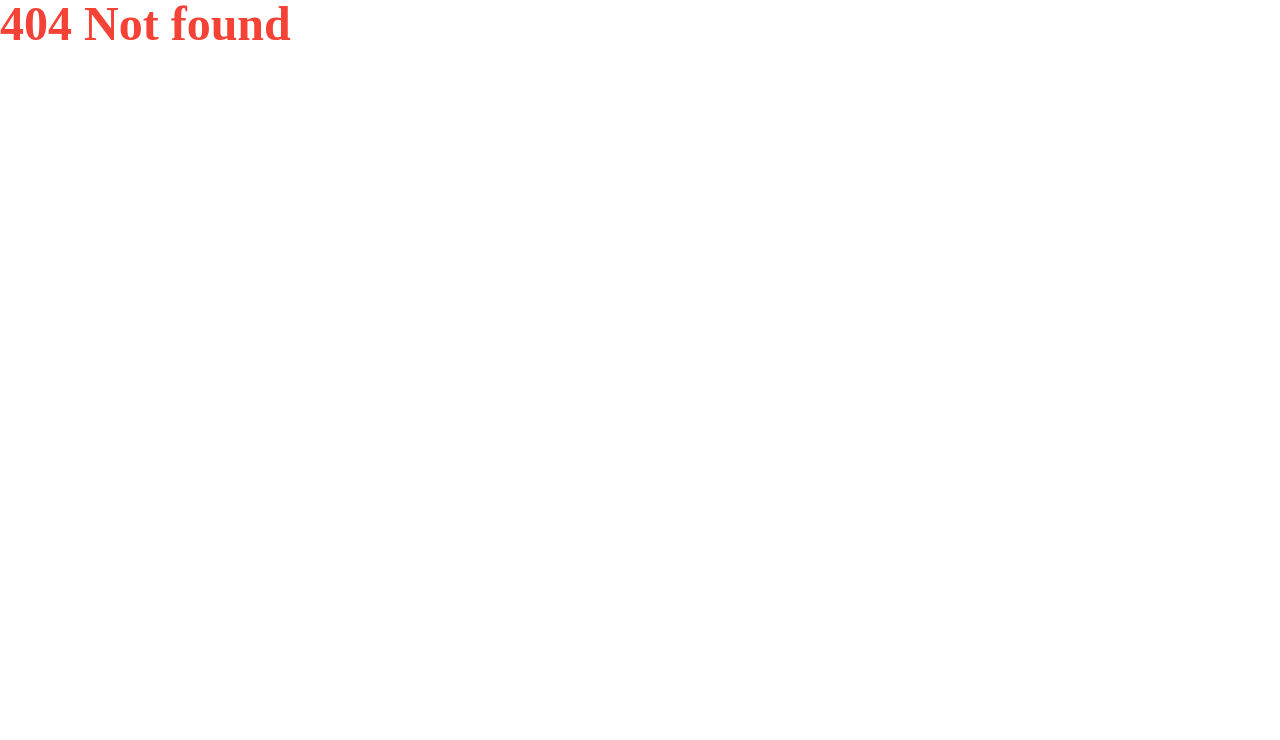
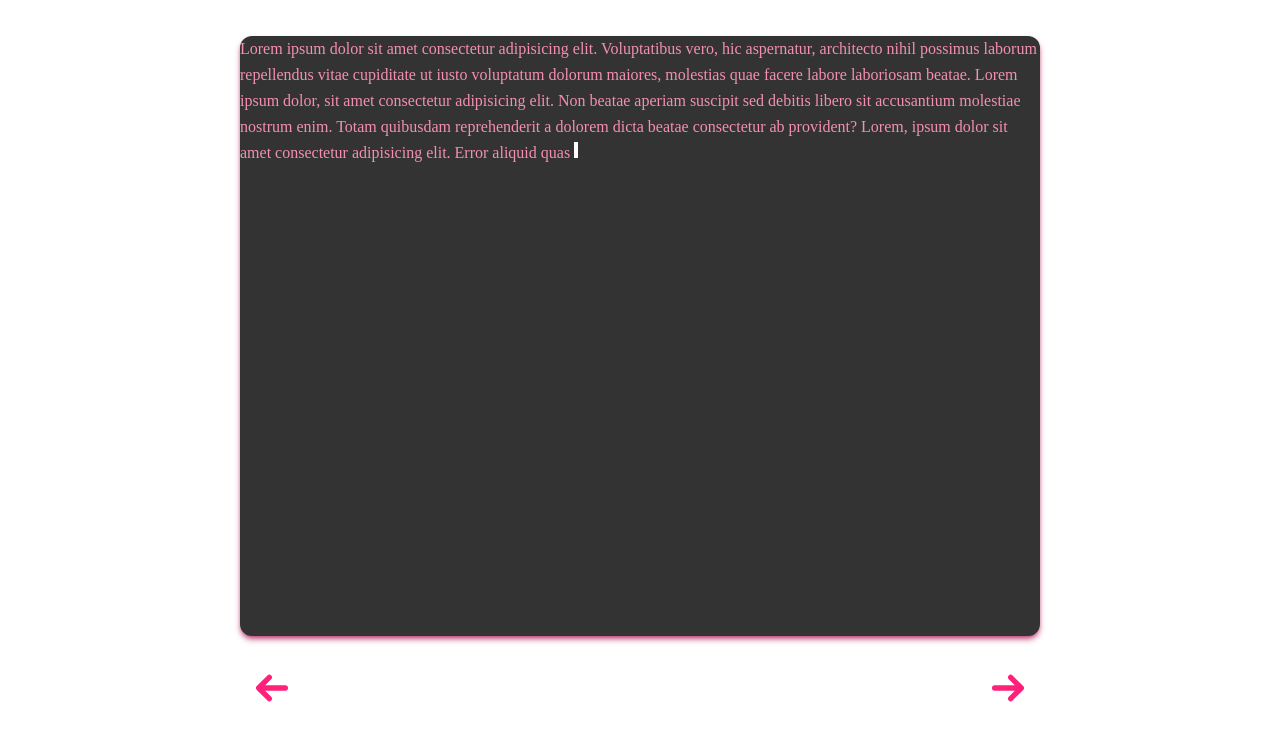
Before and after one commit to sbgssol/for-serene-impl, a React (Vite) app: page /for-serene-impl/2 in a window 1280 px wide. Before the commit this address had no page. Shown: the top 740 px of the page. Built offline with nearby package versions, Linux system fonts and the light colour scheme; a web font is replaced by a local one.

Commit message:
add deploy workflow

```diff
--- a/src/components/Page/Normal/Words.tsx
+++ b/src/components/Page/Normal/Words.tsx
@@ -2,35 +2,61 @@ import { Button, Typography } from "@material-tailwind/react";
 import { useNavigate } from "react-router-dom";
 import RightIcon from "../../../assets/right.svg";
 import LeftIcon from "../../../assets/left.svg";
+import { useEffect, useState } from "react";
 
 export default function Words() {
     const navigate = useNavigate();
+
+    const [content, setContent] = useState("");
+    let str = `Lorem ipsum dolor sit amet consectetur adipisicing elit. Voluptatibus vero, hic aspernatur, architecto nihil possimus laborum repellendus vitae cupiditate ut iusto voluptatum dolorum maiores, molestias quae facere labore laboriosam beatae.
+    Lorem ipsum dolor, sit amet consectetur adipisicing elit. Non beatae aperiam suscipit sed debitis libero sit accusantium molestiae nostrum enim. Totam quibusdam reprehenderit a dolorem dicta beatae consectetur ab provident?
+    Lorem, ipsum dolor sit amet consectetur adipisicing elit. Error aliquid quas commodi doloremque temporibus voluptates, magni unde fugiat minima dicta eligendi ratione exercitationem odit et, aliquam sed, distinctio ducimus. Ab?
+    Lorem ipsum dolor sit amet consectetur adipisicing elit. Alias atque cupiditate dolor? Adipisci fuga quas illum ex vero ipsum, deleniti impedit autem corrupti vitae tempore, iusto in quis. Ea, suscipit!`;
+
+    const [idx, setIdx] = useState(0);
+    const [showing, setShowing] = useState(true);
+
+    useEffect(() => {
+      let showCharsInterval : number;
+      let removeCharsInterval : number;
+
+      if (showing) {
+        showCharsInterval = setInterval(() => {
+          if (idx < str.length) {
+            setContent((prev) => prev + str[idx]);
+            setIdx((prevIdx) => prevIdx + 1);
+          } else {
+            setShowing(false);
+            clearInterval(showCharsInterval);
+          }
+        }, 10);
+      }
+
+      if (!showing && idx > 0) {
+        removeCharsInterval = setInterval(() => {
+          if (idx > 0) {
+            setContent((prev) => prev.slice(0, -1));
+            setIdx((prevIdx) => prevIdx - 1);
+          } else {
+            clearInterval(removeCharsInterval);
+          }
+        }, 5);
+      }
+
+      return () => {
+        clearInterval(showCharsInterval);
+        clearInterval(removeCharsInterval);
+      };
+    }, [idx, showing]);
+
+
     return (
         <>
-      <div className="flex flex-col items-center">
+            <div className="flex flex-col items-center select-none">
                 <div className="container bg-[#333] w-[800px] h-[600px] mt-9 rounded-xl shadow-md shadow-pink-800/70">
                     <Typography className="font-marmelad text-pink-200">
-            Lorem ipsum dolor, sit amet consectetur adipisicing elit. Omnis
-            repellat delectus veritatis tempore, est quod velit odio blanditiis
-            laborum reiciendis quas recusandae, magnam, expedita maxime
-            accusamus aperiam. Libero, quo odio. Lorem ipsum dolor sit amet
-            consectetur adipisicing elit. Quisquam voluptate obcaecati debitis
-            nam vitae in, pariatur commodi tempora ipsum, voluptatibus quod
-            earum perferendis quibusdam dignissimos fugiat ipsa neque quos
-            dolor! Lorem ipsum, dolor sit amet consectetur adipisicing elit.
-            Illum veritatis enim, tempore sed mollitia iste omnis iusto fuga
-            assumenda eos explicabo incidunt cum modi ex labore ab sunt, totam
-            debitis? Lorem ipsum, dolor sit amet consectetur adipisicing elit.
-            Recusandae iusto repudiandae voluptates odit eius harum nostrum qui
-            numquam at ullam soluta perferendis est quia dolor error quaerat,
-            aliquam odio animi! Lorem ipsum dolor sit amet consectetur
-            adipisicing elit. Distinctio, iure a doloribus dolorum nobis,
-            asperiores molestiae explicabo iusto provident enim magni doloremque
-            consequuntur similique officia assumenda. Quos fuga officia
-            laudantium. Lorem ipsum dolor sit, amet consectetur adipisicing
-            elit. Nesciunt rem eveniet a molestias totam minus! Corporis sequi,
-            earum aliquid ullam, saepe fuga voluptates molestiae assumenda,
-            beatae dolor dolores harum nulla!
+                        {content}<span className="inline-block w-1 h-4 ml-1 bg-white"></span>
+
                     </Typography>
                 </div>
                 <div className="flex place-content-between w-80 md:w-[720px] lg:w-[800px] mt-5">
--- a/src/components/Router/Router.tsx
+++ b/src/components/Router/Router.tsx
@@ -21,7 +21,7 @@ export default function MyRouter() {
       />
       <Route
         path="/for-serene-impl/2"
-        element={valid ? <Words /> : <NotFound />}
+        element={true ? <Words /> : <NotFound />}
       />
       <Route
         path="/for-serene-impl/3"
```
Lines whose indentation alone changed are shown as unchanged.
